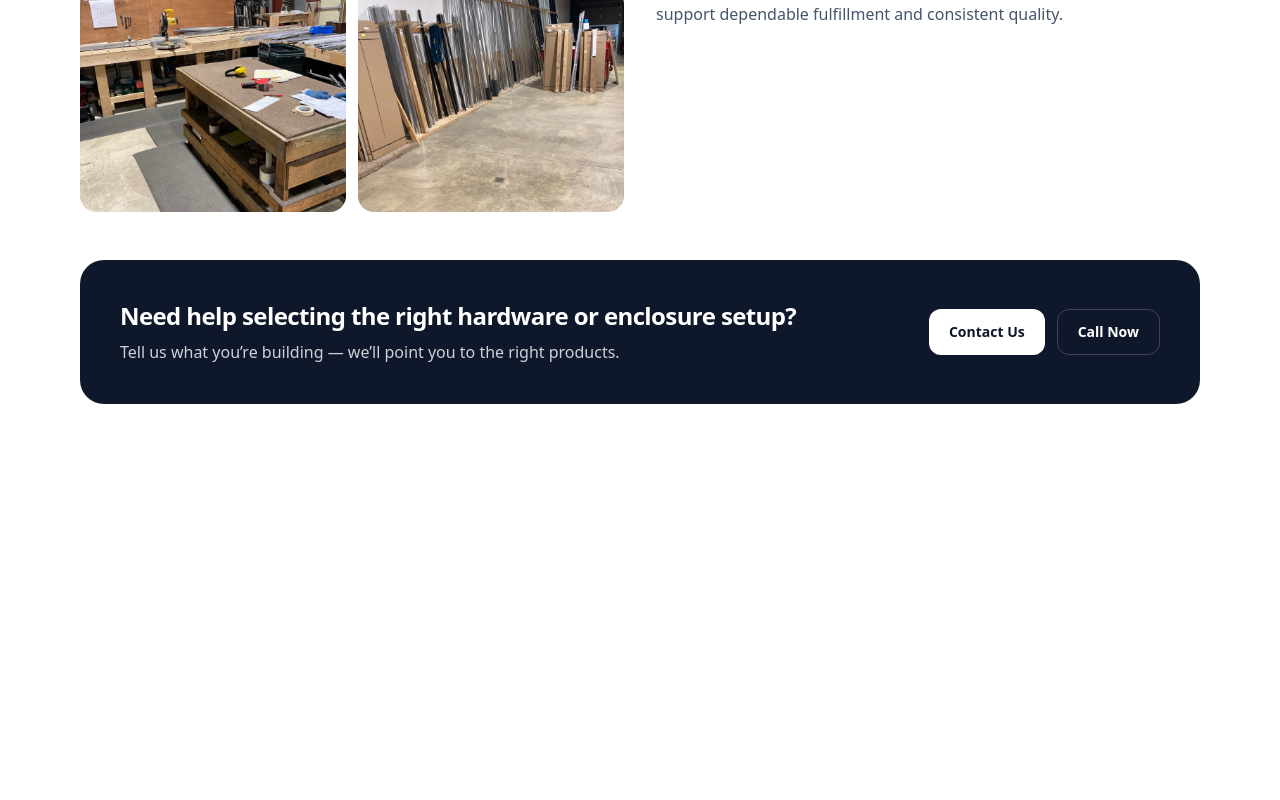
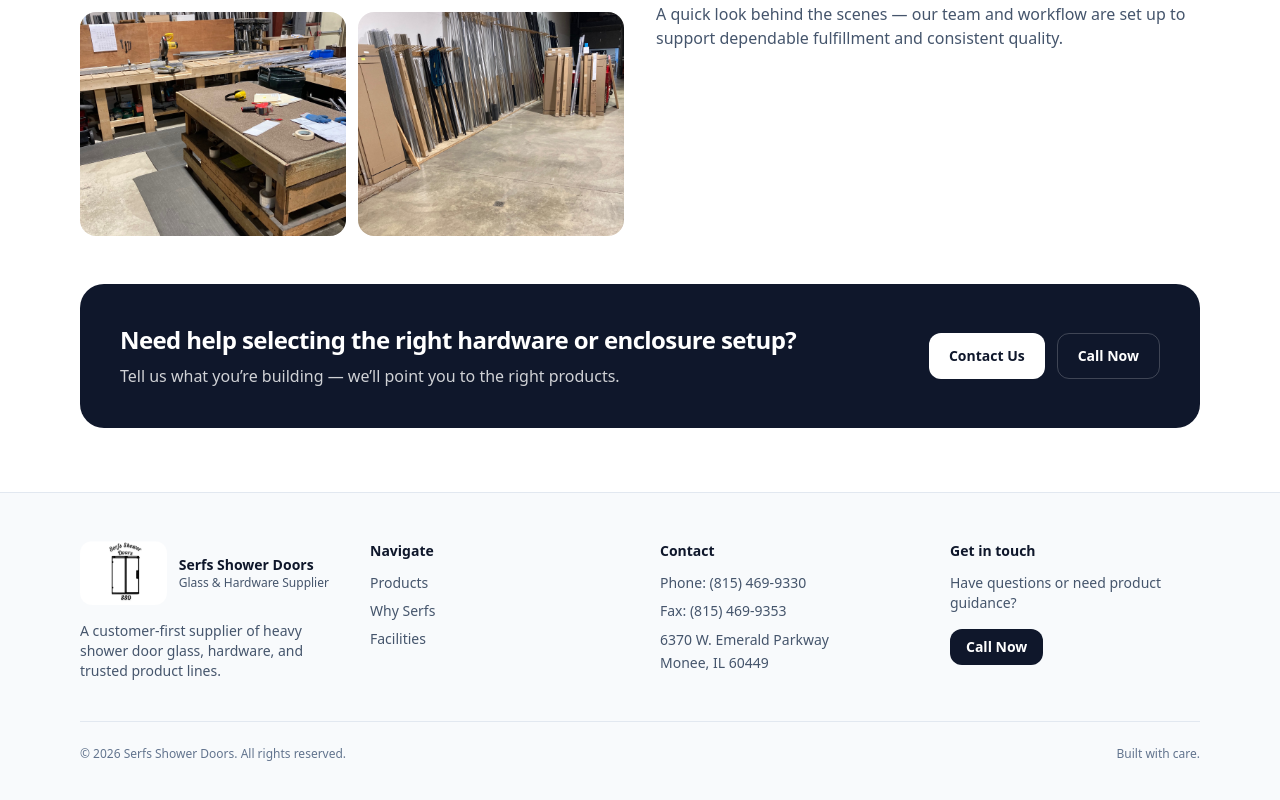
Before and after one commit to Robn8/serfs, a React (Vite) app: page / in a window 1280 px wide. Shown: the part 1893-2693 px from the top of the page. Before the commit the page ends 2361 px from the top, so only its background shows below. Built offline with nearby package versions, Linux system fonts and the light colour scheme.

Commit message:
Footer component added to site

```diff
--- /dev/null
+++ b/src/components/Footer.jsx
@@ -0,0 +1,131 @@
+import React from "react";
+
+export default function Footer() {
+  const year = new Date().getFullYear();
+
+  const scrollToId = (id) => {
+    const el = document.getElementById(id);
+    if (!el) return;
+
+    const NAV_OFFSET = 84;
+    const top = el.getBoundingClientRect().top + window.scrollY - NAV_OFFSET;
+    window.scrollTo({ top, behavior: "smooth" });
+  };
+
+  return (
+    <footer className="border-t border-slate-200 bg-slate-50">
+      <div className="mx-auto max-w-6xl px-4 py-12">
+        <div className="grid gap-10 sm:grid-cols-2 lg:grid-cols-4">
+          {/* Brand */}
+          <div>
+            <div className="flex items-center gap-3">
+              <img
+                src="/serf.jpg.png"
+                alt="Serfs Associates logo"
+                className="h-16 w-auto rounded-xl object-contain"
+              />
+              <div>
+                <p className="text-sm font-semibold text-slate-900">
+                  Serfs Shower Doors
+                </p>
+                <p className="text-xs text-slate-600">
+                  Glass & Hardware Supplier
+                </p>
+              </div>
+            </div>
+
+            <p className="mt-4 text-sm text-slate-600 max-w-xs">
+              A customer-first supplier of heavy shower door glass, hardware,
+              and trusted product lines.
+            </p>
+          </div>
+
+          {/* Navigation */}
+          <div>
+            <h4 className="text-sm font-semibold text-slate-900">
+              Navigate
+            </h4>
+            <ul className="mt-3 space-y-2 text-sm">
+              <li>
+                <button
+                  onClick={() => scrollToId("products")}
+                  className="text-slate-600 hover:text-slate-900"
+                >
+                  Products
+                </button>
+              </li>
+              <li>
+                <button
+                  onClick={() => scrollToId("why")}
+                  className="text-slate-600 hover:text-slate-900"
+                >
+                  Why Serfs
+                </button>
+              </li>
+              <li>
+                <button
+                  onClick={() => scrollToId("facilities")}
+                  className="text-slate-600 hover:text-slate-900"
+                >
+                  Facilities
+                </button>
+              </li>
+            </ul>
+          </div>
+
+          {/* Contact */}
+          <div>
+            <h4 className="text-sm font-semibold text-slate-900">
+              Contact
+            </h4>
+            <ul className="mt-3 space-y-2 text-sm text-slate-600">
+              <li>
+                <a
+                  href="tel:+18154699330"
+                  className="hover:text-slate-900"
+                >
+                Phone:  (815) 469-9330
+                </a>
+              </li>
+              <li>
+                Fax: (815) 469-9353
+              </li>
+              <li className="leading-relaxed">
+                6370 W. Emerald Parkway<br />
+                Monee, IL 60449
+              </li>
+            </ul>
+          </div>
+
+          {/* CTA */}
+          <div>
+            <h4 className="text-sm font-semibold text-slate-900">
+              Get in touch
+            </h4>
+            <p className="mt-3 text-sm text-slate-600">
+              Have questions or need product guidance?
+            </p>
+
+            <a
+              href="tel:+18154699330"
+              className="mt-4 inline-flex items-center justify-center rounded-xl bg-slate-900 px-4 py-2 text-sm font-semibold text-white hover:bg-slate-800"
+            >
+              Call Now
+            </a>
+          </div>
+        </div>
+
+        {/* Bottom bar */}
+        <div className="mt-10 flex flex-col gap-3 border-t border-slate-200 pt-6 sm:flex-row sm:items-center sm:justify-between">
+          <p className="text-xs text-slate-500">
+            © {year} Serfs Shower Doors. All rights reserved.
+          </p>
+
+          <p className="text-xs text-slate-500">
+            Built with care.
+          </p>
+        </div>
+      </div>
+    </footer>
+  );
+}
--- a/src/components/Navbar.jsx
+++ b/src/components/Navbar.jsx
@@ -74,7 +74,7 @@ export default function Navbar() {
           <img
             src="/serf.jpg.png"
             alt="Serfs Associates logo"
-            className="h-10 w-10 rounded-xl object-contain"
+            className="h-16 w-auto rounded-xl object-contain"
           />
           <div className="leading-tight">
             <div className="text-sm font-semibold text-slate-900">Serfs Shower Doors</div>
--- a/src/pages/HomePage.jsx
+++ b/src/pages/HomePage.jsx
@@ -1,5 +1,6 @@
 import React, { useEffect, useRef, useState } from "react";
 import Navbar from "../components/Navbar";
+import Footer from "../components/Footer";
 
 const brands = [
   { name: "Alumax", href: "https://www.alumaxshowerdoor.com/" },
@@ -171,7 +172,7 @@ export default function HomePage() {
       <Navbar />
 
       {/* HERO */}
-      <section className="mx-auto max-w-6xl px-4 pt-14 pb-10 sm:pt-20" id="top">
+      <section className="scroll-mt-24 mx-auto max-w-6xl px-4 pt-14 pb-10 sm:pt-20" id="top">
         <div className="grid items-center gap-10 lg:grid-cols-2">
           <div>
             <p className="inline-flex items-center rounded-full border border-slate-200 px-3 py-1 text-xs font-medium text-slate-600">
@@ -260,7 +261,7 @@ export default function HomePage() {
       </section>
 
       {/* PRODUCTS */}
-      <section ref={productsRef} className="mx-auto max-w-6xl px-4 py-12" id="products">
+      <section ref={productsRef} className="scroll-mt-24 mx-auto max-w-6xl px-4 py-12" id="products">
         <div className="flex items-end justify-between gap-4">
           <div>
             <h2 className="text-2xl font-semibold tracking-tight">Products</h2>
@@ -303,7 +304,7 @@ export default function HomePage() {
       </section>
 
       {/* WHY */}
-      <section className="mx-auto max-w-6xl px-4 py-12" id="why">
+      <section className="scroll-mt-24 mx-auto max-w-6xl px-4 py-12" id="why">
         <div className="rounded-3xl border border-slate-200 bg-slate-50 p-6 sm:p-10">
           <h2 className="text-2xl font-semibold tracking-tight">Why Serfs</h2>
           <p className="mt-2 max-w-2xl text-slate-600">
@@ -326,7 +327,7 @@ export default function HomePage() {
       </section>
 
       {/* FACILITIES */}
-      <section className="mx-auto max-w-6xl px-4 py-12" id="facilities">
+      <section className="scroll-mt-24 mx-auto max-w-6xl px-4 py-12" id="facilities">
         <div className="grid gap-8 lg:grid-cols-2 lg:items-center">
           <div className="grid grid-cols-2 gap-3">
             <img
@@ -396,6 +397,9 @@ export default function HomePage() {
           </div>
         </div>
       </section>
+
+      <Footer />
+
     </main>
   );
 }
```
